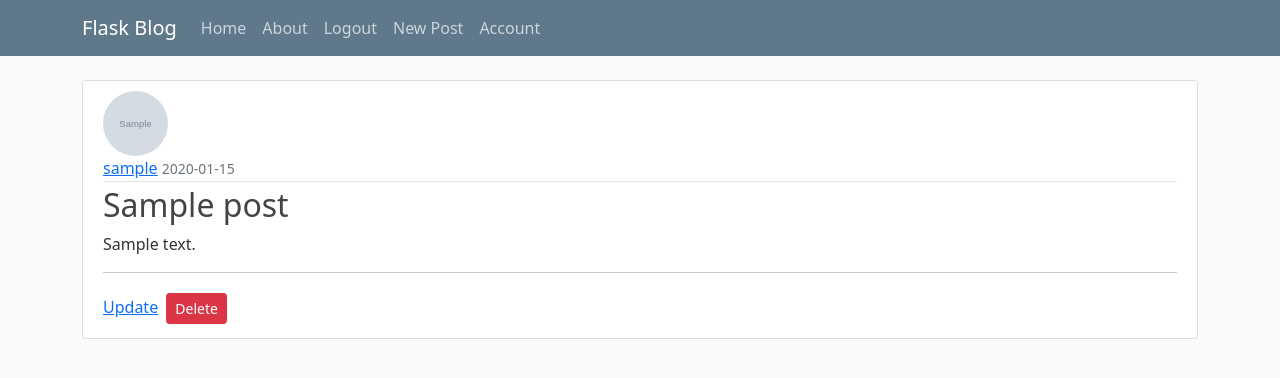
After one commit to Pawel-Kluska/Board-app, a Flask app: page /post/1 in a window 1280 px wide. The commit adds this page. Shown: the top 378 px of the page. Run offline with Flask 2, Linux system fonts and the light colour scheme; a user stored in the database is signed in; tables that the repository leaves empty hold one stand-in row (values such as "Sample post"); grey boxes marked "Sample" are stand-in pictures.

Commit message:
add delete and update post

```diff
--- a/flaskblog/routes.py
+++ b/flaskblog/routes.py
@@ -5,7 +5,7 @@ import PIL.Image
 from flask_login import login_user, current_user, logout_user, login_required
 
 from flaskblog.models import User, Post
-from flask import render_template, url_for, flash, redirect, request
+from flask import render_template, url_for, flash, redirect, request, abort
 from flaskblog.forms import RegistrationForm, LoginForm, AccountForm, PasswordForm, PostForm
 from flaskblog import app, db, bcrypt
 
@@ -13,7 +13,8 @@ from flaskblog import app, db, bcrypt
 @app.route('/')
 @app.route('/home')
 def home():
-    posts = Post.query.all()
+    page = request.args.get('page', 1, type=int)
+    posts = Post.query.paginate(page=page, per_page=5)
     return render_template('home.html', title='Home', posts=posts)
 
 
@@ -55,8 +56,6 @@ def login():
             flash('You have been logged in!', 'success')
 
             next_page = request.args.get('next')
-            print(type(next_page))
-            print(next_page)
 
             return redirect(next_page) if next_page else redirect(url_for('home'))
         else:
@@ -121,12 +120,54 @@ def account():
 
 @app.route('/post/new', methods=['GET', 'POST'])
 @login_required
-def post():
+def new_post():
     form = PostForm()
     if form.validate_on_submit():
-        new_post = Post(title=form.title.data, content=form.content.data, author_post=current_user)
-        db.session.add(new_post)
+        post = Post(title=form.title.data, content=form.content.data, author_post=current_user)
+        db.session.add(post)
         db.session.commit()
         flash('Post added', 'success')
         return redirect(url_for('home'))
     return render_template('post_form.html', title='Post', form=form)
+
+
+@app.route('/post/<post_id>', methods=['GET', 'POST'])
+@login_required
+def post(post_id):
+    post_db = Post.query.get_or_404(post_id)
+    return render_template('post.html', title=post_db.title, post=post_db)
+
+
+@app.route('/post/<post_id>/update', methods=['GET', 'POST'])
+@login_required
+def update_post(post_id):
+    post_db = Post.query.get_or_404(post_id)
+    form = PostForm()
+    if post_db.author_post != current_user:
+        abort(403)
+    if form.validate_on_submit():
+        post_db.title = form.title.data
+        post_db.content = form.content.data
+        db.session.add(post_db)
+        db.session.commit()
+        flash('Post added', 'success')
+        return redirect(url_for('post', post_id=post_db.id))
+    elif request.method == 'GET':
+        form.title.data = post_db.title
+        form.content.data = post_db.content
+
+    return render_template('post_form.html', title='Update Post', form=form)
+
+
+@app.route('/post/<post_id>/delete', methods=['POST'])
+@login_required
+def delete_post(post_id):
+    post_db = Post.query.get_or_404(post_id)
+    if post_db.author_post != current_user:
+        abort(403)
+
+    db.session.delete(post_db)
+    db.session.commit()
+    flash('Post deleted', 'success')
+
+    return redirect(url_for('home', title='home'))
--- a/flaskblog/templates/home.html
+++ b/flaskblog/templates/home.html
@@ -2,7 +2,7 @@
 {% block content %}
 
     <h1>HOME</h1>
-    {% for post in posts %}
+    {% for post in posts.items %}
         <article class="media content-section">
             <img class="rounded-circle article-img"
                  src="{{ url_for('static', filename='profile_img/' + post.author_post.image_file) }}">
@@ -16,4 +16,5 @@
             </div>
         </article>
     {% endfor %}
+
 {% endblock %}
--- a/flaskblog/templates/layout.html
+++ b/flaskblog/templates/layout.html
@@ -32,7 +32,7 @@
                 <div class="navbar-nav">
                     {% if current_user.is_authenticated %}
                         <a class="nav-item nav-link" href="{{ url_for('logout') }}">Logout</a>
-                        <a class="nav-item nav-link" href="{{ url_for('post') }}">New Post</a>
+                        <a class="nav-item nav-link" href="{{ url_for('new_post') }}">New Post</a>
                     {% else %}
                         <a class="nav-item nav-link" href="{{ url_for('login') }}">Login</a>
                         <a class="nav-item nav-link" href="{{ url_for('register') }}">Register</a>
--- /dev/null
+++ b/flaskblog/templates/post.html
@@ -0,0 +1,49 @@
+{% extends "layout.html" %}
+{% block content %}
+
+    <article class="media content-section">
+        <img class="rounded-circle article-img"
+             src="{{ url_for('static', filename='profile_img/' + post.author_post.image_file) }}">
+        <div class="media-body">
+            <div class="article-metadata">
+                <a class="mr-2" href="#">{{ post.author_post.username }}</a>
+                <small class="text-muted">{{ post.date.strftime('%Y-%m-%d') }}</small>
+            </div>
+            <h2>{{ post.title }}</h2>
+            <p class="article-content">{{ post.content }}</p>
+        </div>
+        <div>
+        <hr>
+            {% if post.author_post == current_user %}
+                <div>
+                    <a class="col align-content-center mt-3"
+                       href="{{ url_for('update_post', post_id=post.id) }}">Update</a>
+                    <button type="button" class="btn btn-danger btn-sm m-1" data-bs-toggle="modal"
+                            data-bs-target="#deleteModal">Delete
+                    </button>
+                </div>
+            {% endif %}
+        </div>
+
+    </article>
+    <!-- Modal -->
+    <div class="modal fade" id="deleteModal" tabindex="-1" role="dialog" aria-labelledby="deleteModalLabel"
+         aria-hidden="true">
+        <div class="modal-dialog" role="document">
+            <div class="modal-content">
+                <div class="modal-header">
+                    <h5 class="modal-title" id="deleteModalLabel">Delete Post?</h5>
+                    <button type="button" class="close" data-bs-dismiss="modal" aria-label="Close">
+                        <span aria-hidden="true">&times;</span>
+                    </button>
+                </div>
+                <div class="modal-footer">
+                    <button type="button" class="btn btn-secondary" data-bs-dismiss="modal">Close</button>
+                    <form action="{{ url_for('delete_post', post_id=post.id) }}" method="POST">
+                        <input class="btn btn-danger" type="submit" value="Delete">
+                    </form>
+                </div>
+            </div>
+        </div>
+    </div>
+{% endblock %}
```
